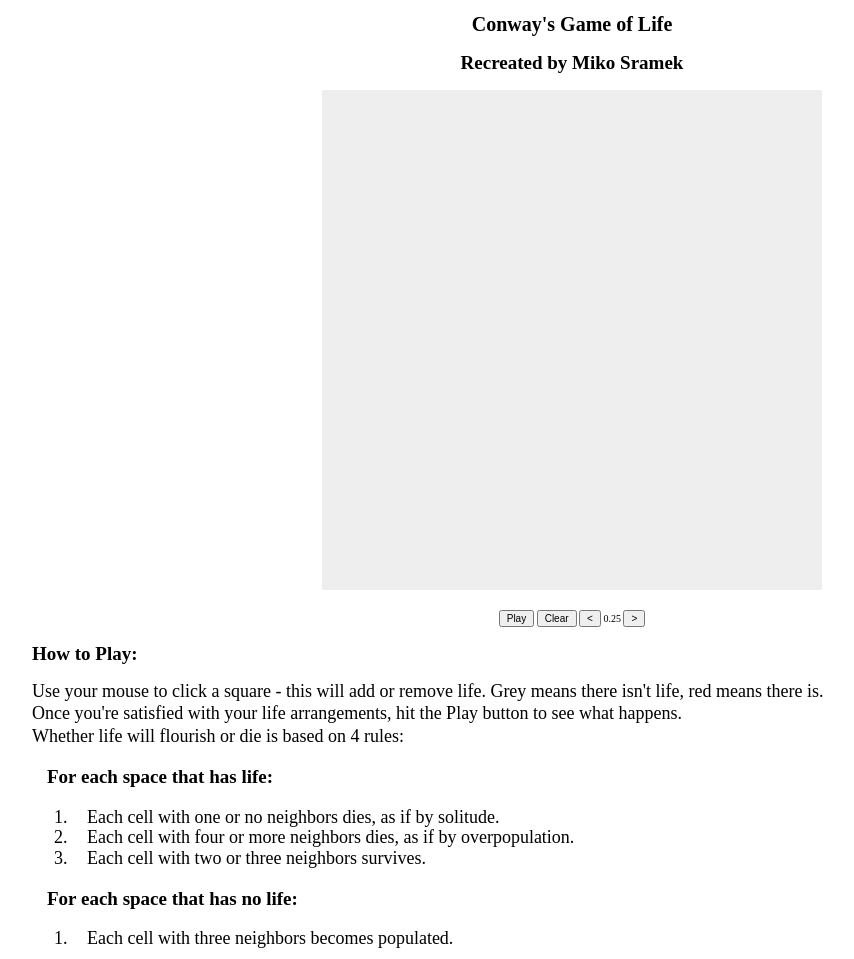
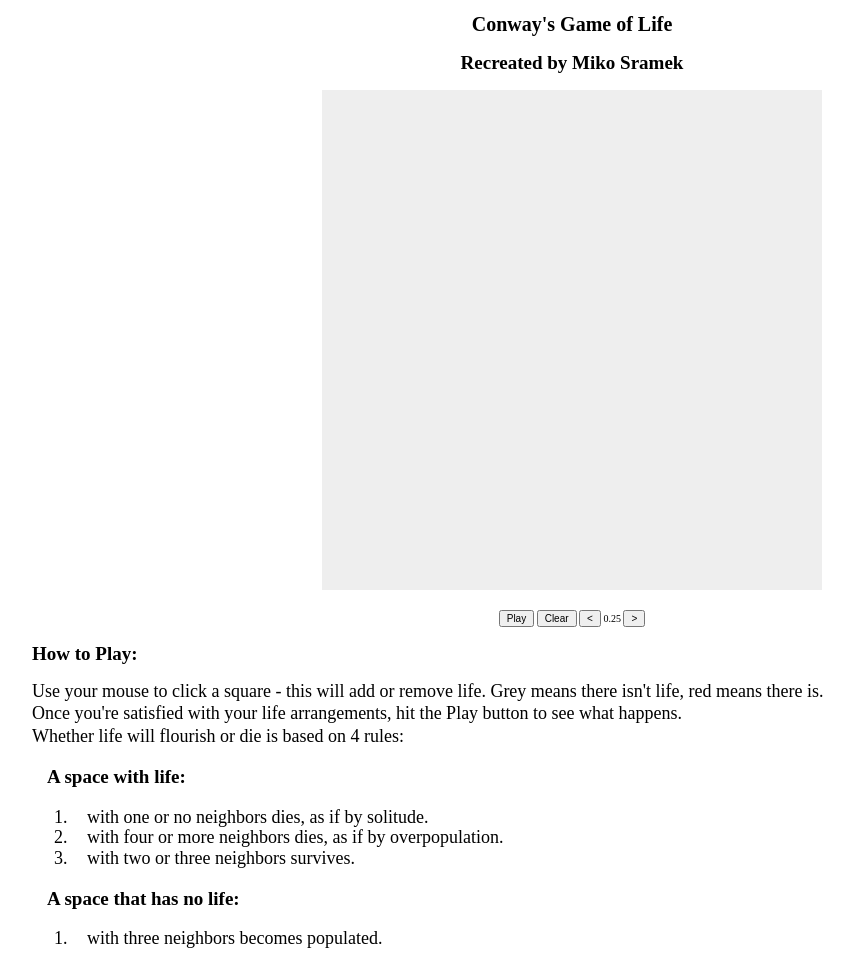
Before and after one commit to mikosramek/game-of-life, a plain HTML site: page index.html in a window 1280 px wide. Shown: the whole page, without its empty margins (68-922 px from the left). Drawn offline with Linux system fonts and the light colour scheme.

Commit message:
Making the rules nicer

```diff
--- a/index.html
+++ b/index.html
@@ -29,15 +29,15 @@
         <p>Use your mouse to click a square - this will add or remove life. Grey means there isn't life, red means there is.</p>
         <p>Once you're satisfied with your life arrangements, hit the Play button to see what happens.</p>
         <p>Whether life will flourish or die is based on 4 rules:</p>
-        <h3>For each space that has life:</h3>
+        <h3>A space with life:</h3>
         <ol>
-          <li>Each cell with one or no neighbors dies, as if by solitude.</li>
-          <li>Each cell with four or more neighbors dies, as if by overpopulation.</li>
-          <li>Each cell with two or three neighbors survives.</li>
+          <li>with one or no neighbors dies, as if by solitude.</li>
+          <li>with four or more neighbors dies, as if by overpopulation.</li>
+          <li>with two or three neighbors survives.</li>
         </ol>
-        <h3>For each space that has no life:</h3>
+        <h3>A space that has no life:</h3>
         <ol>
-          <li>Each cell with three neighbors becomes populated.</li>
+          <li>with three neighbors becomes populated.</li>
         </ol>
       </aside>
     </div>
```
